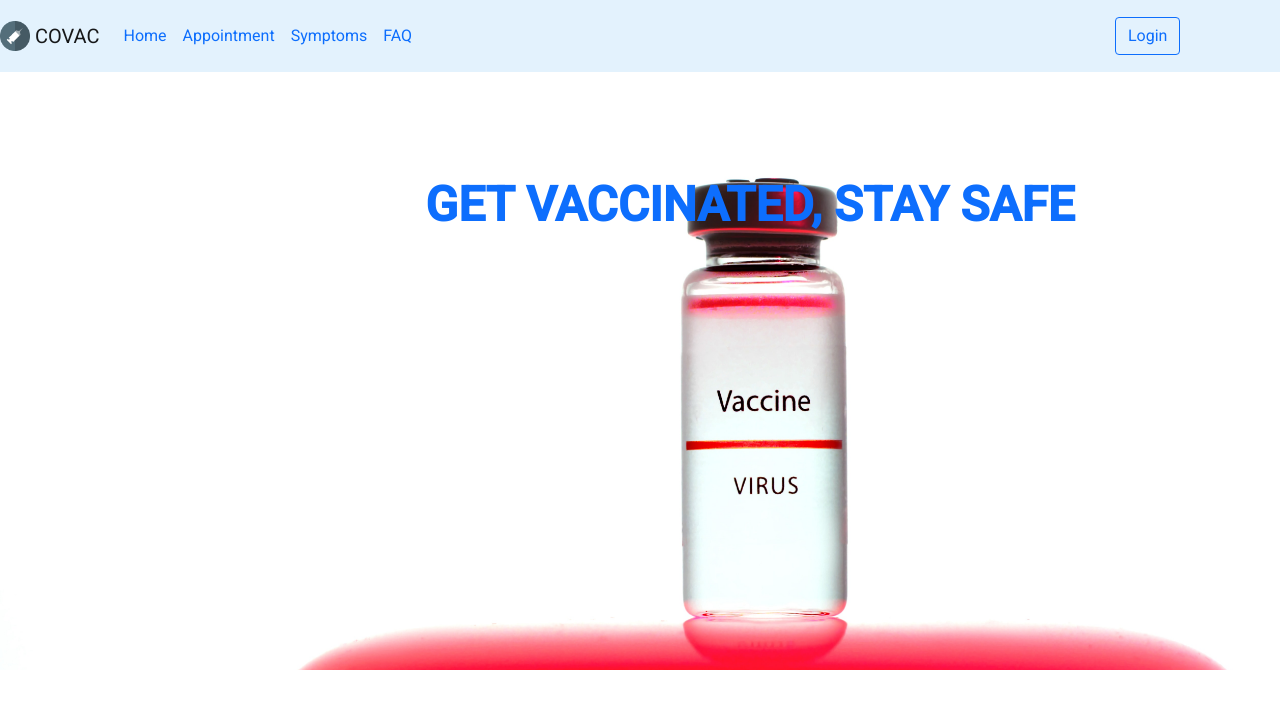
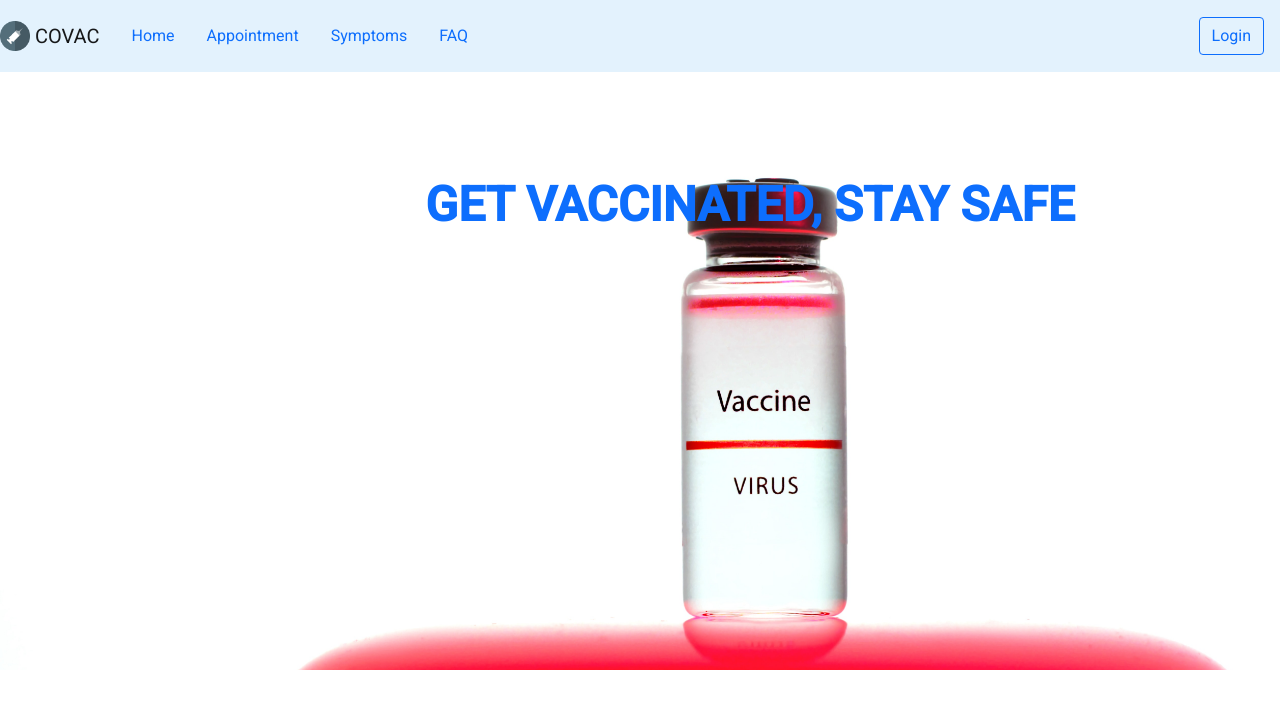
Before and after one commit to GBesta/covac, an Angular app in the folder frontend/covac-angular/: page / in a window 1280 px wide. Shown: the top 708 px of the page. Built offline with nearby package versions, Linux system fonts and the light colour scheme.

Commit message:
hide or show buttons on navbar if user logged in

```diff
--- a/frontend/covac-angular/src/app/header/header.component.html
+++ b/frontend/covac-angular/src/app/header/header.component.html
@@ -6,24 +6,18 @@
         </a>
     </nav>
     <div class="collapse navbar-collapse" id="navbarSupportedContent">
-      <ul class="navbar-nav mr-auto">
-        <li class="nav-item active">
           <a class="nav-link" href="#">Home</a>
-        </li>
-        <li class="nav-item">
           <a class="nav-link" href="appointment">Appointment</a>
-        </li>
-        <li class="nav-item">
-            <a class="nav-link" href="symptoms">Symptoms</a>
-        </li>
-        <li class="nav-item">
-            <a class="nav-link" href="faq">FAQ</a>
-        </li>
-      </ul>
-      <div class="col-md-8 text-end">
+          <a class="nav-link" href="symptoms">Symptoms</a>
+          <a class="nav-link" href="faq">FAQ</a>
+    </div>
+      <div *ngIf="getUsername(); else loggedOut">
           <a href="login" class="nav-link px-2 link-dark">
             <button type="button" class="btn btn-outline-primary me-2">Login</button>
           </a>
-    </div>
-    </div>
-  </nav>
+      </div>
+      <ng-template #loggedOut class="text-end">
+          <a class="nav-link" href="faq">My Page</a>
+          <button (click)="logOut()" type="button" class="btn btn-outline-primary me-2">Logout</button>
+      </ng-template>
+</nav>
--- a/frontend/covac-angular/src/app/header/header.component.ts
+++ b/frontend/covac-angular/src/app/header/header.component.ts
@@ -1,4 +1,5 @@
 import { Component, OnInit } from '@angular/core';
+import { User, UserService } from '../user.service';
 
 @Component({
   selector: 'app-header',
@@ -6,10 +7,21 @@ import { Component, OnInit } from '@angular/core';
   styleUrls: ['./header.component.css']
 })
 export class HeaderComponent implements OnInit {
-
-  constructor() { }
+  show: boolean = true;
+  constructor(private userService : UserService) {}
 
   ngOnInit(): void {
   }
 
+  logOut(){
+    this.userService.logOut()
+  }
+  getUsername(): boolean{
+    var variable = this.userService.getUser().username
+    console.log(variable)
+    if (variable == ""){
+      return true
+    }
+    return false
+    }
 }
```
